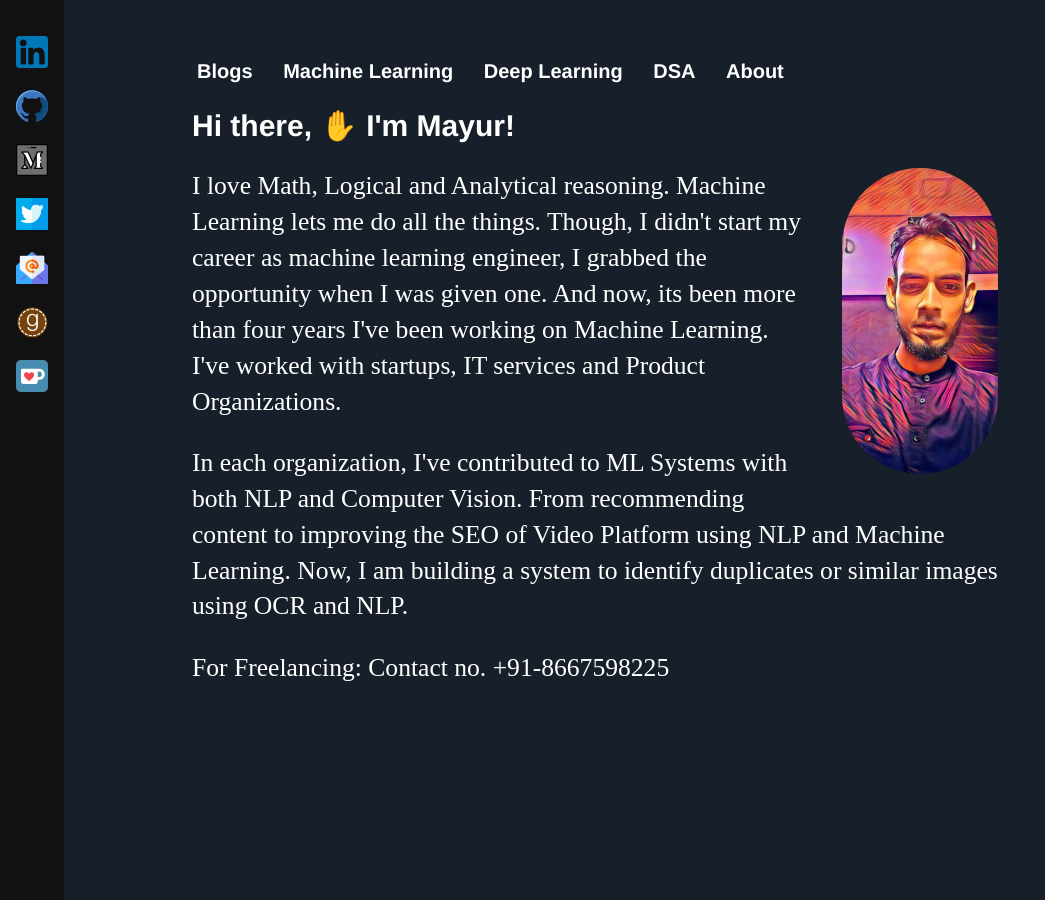
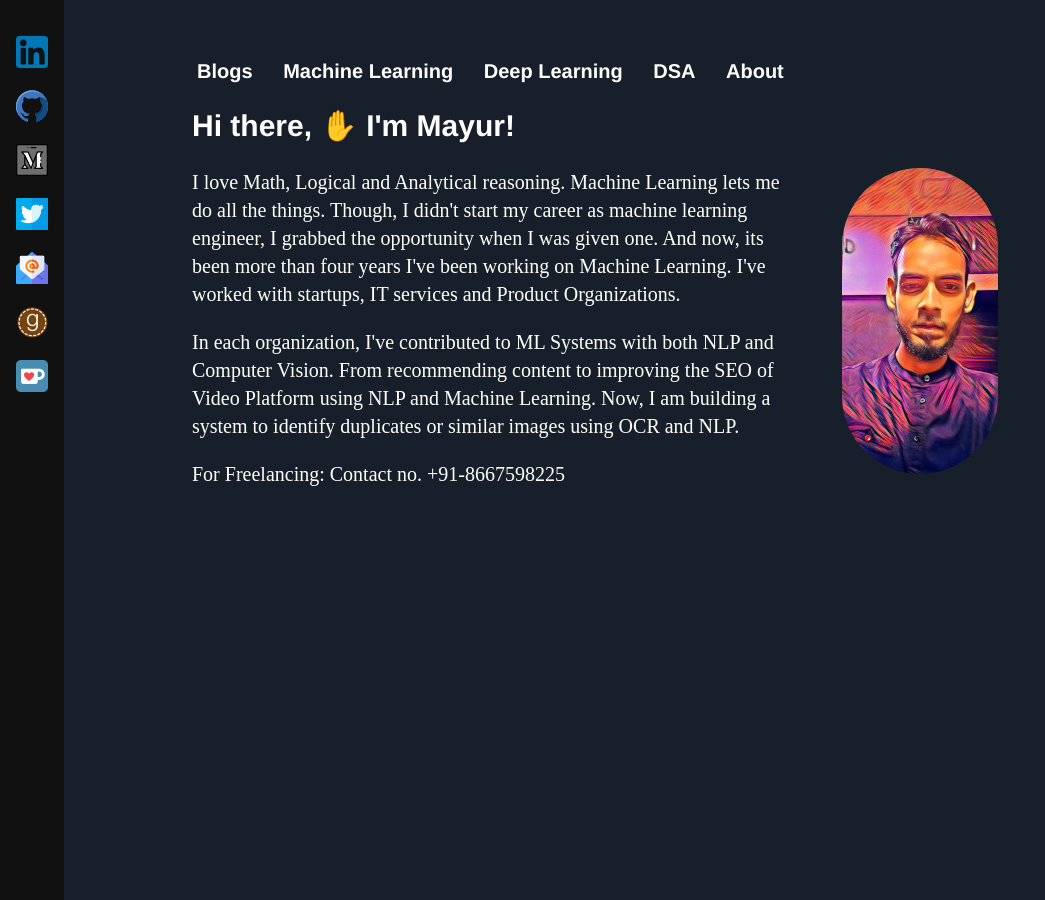
Before and after one commit to Mayurji/mayurji.github.io, a Jekyll site: the page built from about/index.html, in a window 1280 px wide. Shown: the whole page, without its empty margins (0-1045 px from the left). Built offline with Jekyll 4.4.1, drawn with Linux system fonts in a browser that asks for light colours.

Commit message:
Update index.html

```diff
--- a/about/index.html
+++ b/about/index.html
@@ -14,17 +14,17 @@
 <p>
 	<!--<img src="{{site.url}}/assets/images/profile/mayur.jpg" class="image-cropper" alt="avatar" class="profile-pic" border="3">-->
 	<img alt="Mayur Jain" src="{{site.url}}/assets/images/profile/mayur.jpg" style="float: right; max-width: 33%; margin: 0 0 1em 2em; border-radius: 999px">
-	<p style='font-size:2vw'>
+	<p>
 	I love Math, Logical and Analytical reasoning. Machine Learning lets me do all the things. Though, I didn't start my career as
 	machine learning engineer, I grabbed the opportunity when I was given one. And now, its been more than four years I've been working on Machine Learning.
 	I've worked with startups, IT services and Product Organizations.</p>
 
-	<p style='font-size:2vw'>In each organization, I've contributed to ML Systems with both NLP and Computer Vision.
+	<p>In each organization, I've contributed to ML Systems with both NLP and Computer Vision.
 	From recommending content to improving the SEO of Video Platform using NLP and Machine Learning. Now, I am building a system to identify duplicates or
 	similar images using OCR and NLP.</p>
 
 
-	<p style='font-size:2vw'>For Freelancing: Contact no. +91-8667598225</p>
+	<p>For Freelancing: Contact no. +91-8667598225</p>
 </p>
 <br>
 </div>
```
